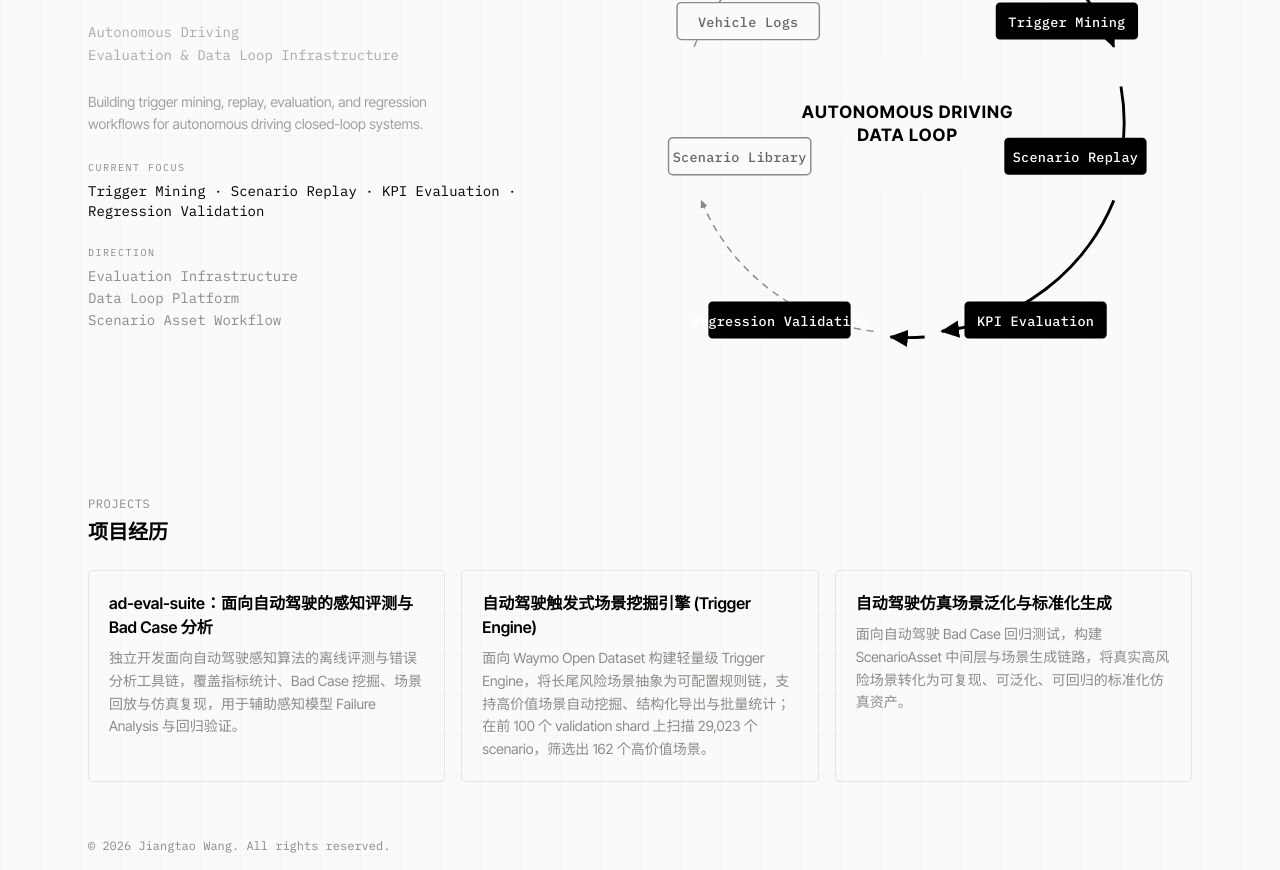
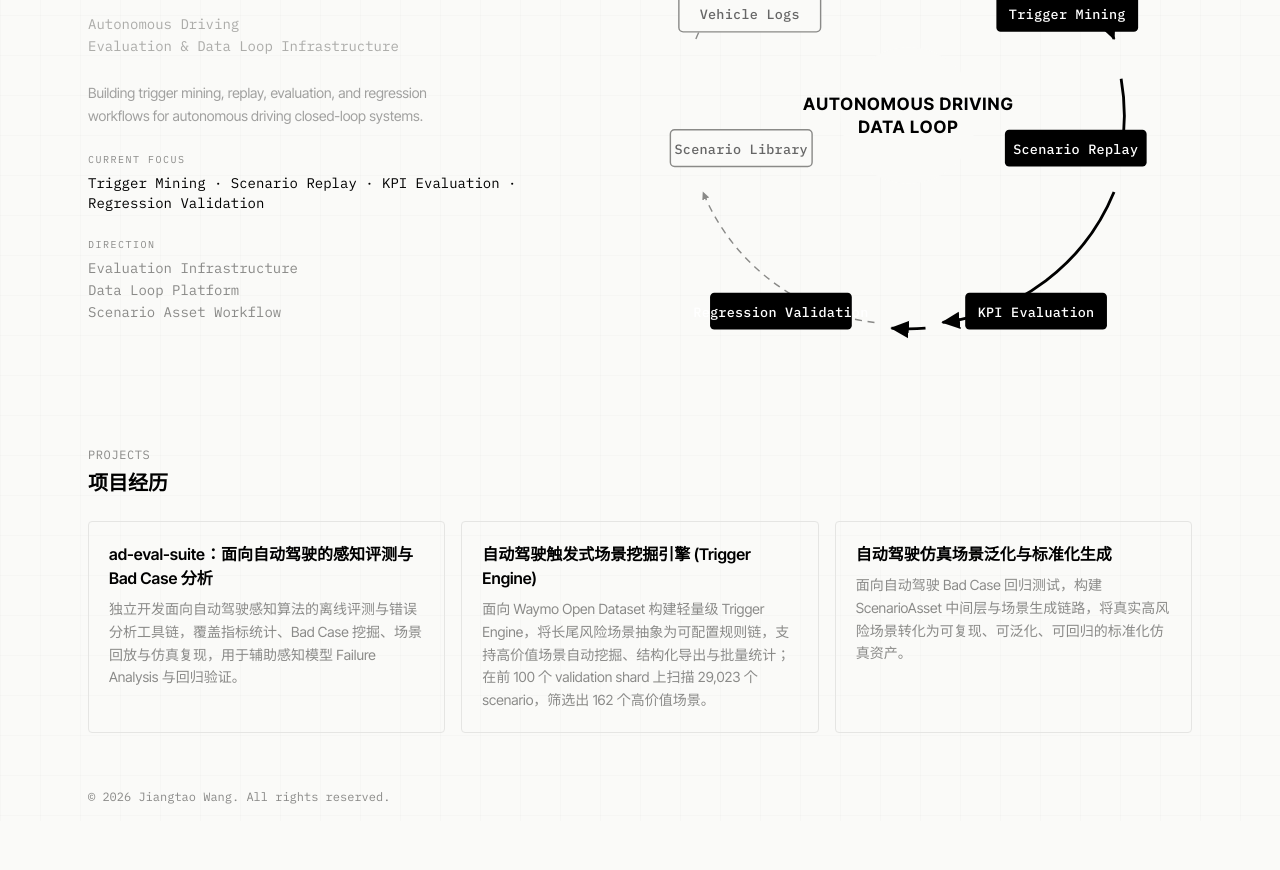
Before and after one commit to cola1917/cola1917.github.io, an Astro site in the folder website/: page / in a window 1280 px wide. Shown: the part 265-1135 px from the top of the page. After the commit the page ends 1086 px from the top, so only its background shows below. Built offline with nearby package versions, Linux system fonts and the light colour scheme; Astro itself is replaced by a stand-in of ours.

Commit message:
Layout adjustments: tighter hero spacing, projects peek into viewport

```diff
--- a/website/src/components/Hero.astro
+++ b/website/src/components/Hero.astro
@@ -4,8 +4,8 @@ import ClosedLoopDiagram from './ClosedLoopDiagram.astro';
 ---
 
 <section class="pt-14">
-  <div class="max-w-6xl mx-auto px-6 py-12 w-full">
-    <div class="grid grid-cols-1 lg:grid-cols-[1fr_1.15fr] gap-8 lg:gap-10 items-center">
+  <div class="max-w-6xl mx-auto px-6 pt-8 pb-6 w-full min-h-[calc(100vh-10rem)] flex items-center">
+    <div class="grid grid-cols-1 lg:grid-cols-[0.95fr_1.05fr] gap-6 lg:gap-6 items-center w-full">
 
       <!-- Left: Profile -->
       <div class="space-y-6">
@@ -51,7 +51,7 @@ import ClosedLoopDiagram from './ClosedLoopDiagram.astro';
       </div>
 
       <!-- Right: Closed Loop Diagram -->
-      <div class="flex justify-center lg:justify-end">
+      <div class="flex justify-center">
         <ClosedLoopDiagram />
       </div>
 
--- a/website/src/pages/index.astro
+++ b/website/src/pages/index.astro
@@ -13,7 +13,7 @@ const projects = (await getCollection('projects')).sort(
   <Hero />
 
   <!-- Projects Section -->
-  <section id="projects" class="py-10">
+  <section id="projects" class="pt-4 pb-10">
     <div class="max-w-6xl mx-auto px-6">
       <div class="mb-6">
         <p class="text-xs font-mono text-muted uppercase tracking-wider">Projects</p>
```
